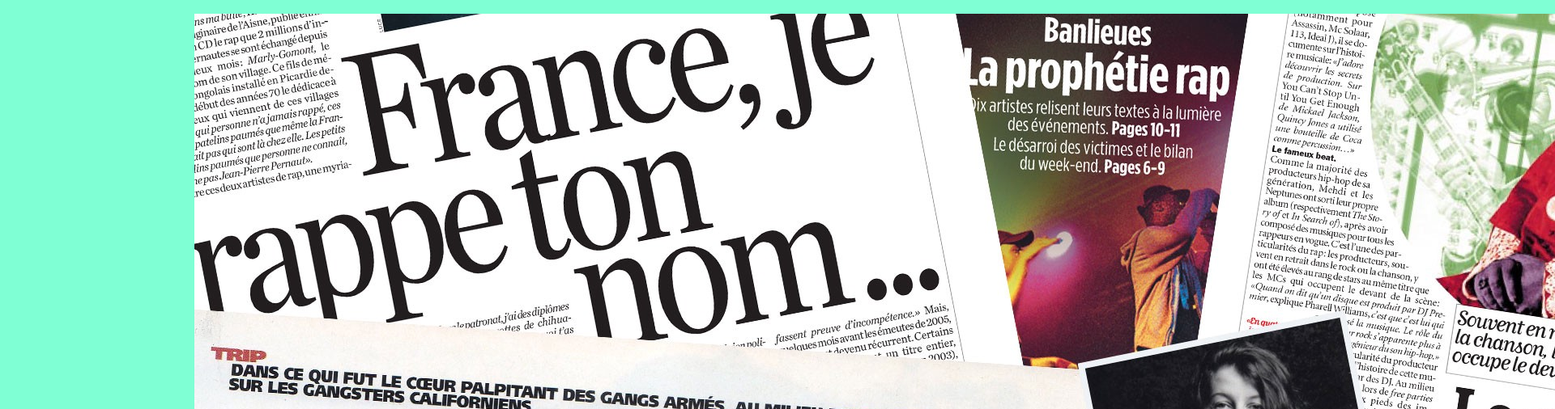
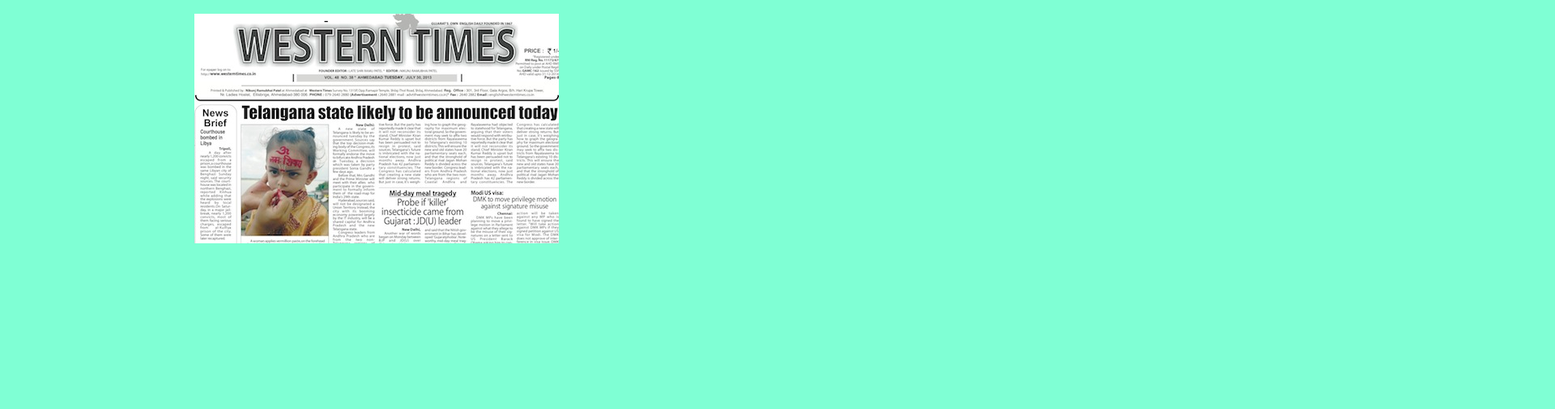
Before and after one commit to omobukki/MONGO-MONGOOES, a plain HTML site: page public/index.html in a window 1280 px wide. Shown: the part 110-616 px from the top of the page at 81% size, 1920 px wide, since content can reach past the window. Drawn offline with nearby package versions, Linux system fonts and the light colour scheme.

Commit message:
mongo-mongooes

```diff
--- a/public/index.html
+++ b/public/index.html
@@ -19,7 +19,7 @@
                 <div class="title"></div>
                 <div class="scraping"></div>
                <div class="column">
-                    <img src="./CSS/images/1_dCcidN-uNelWP_fMYvC_jA.jpeg">
+                    <img src="./CSS/images/western_times_english_30_july_2013_gandhinagar_portal.jpg">
                  </div>
              </div>
 
```
Also changed, not shown: public/CSS/images/western_times_english_30_july_2013_gandhinagar_portal.jpg (added).
